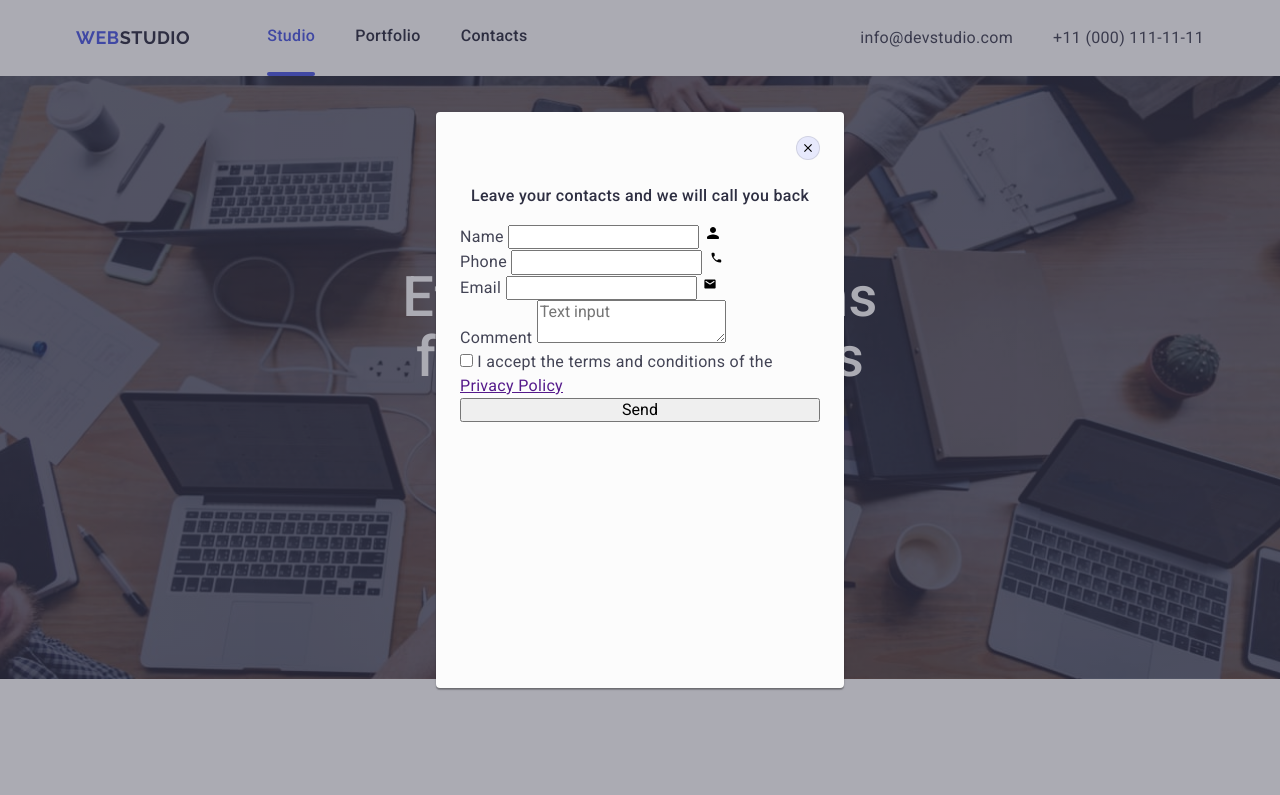
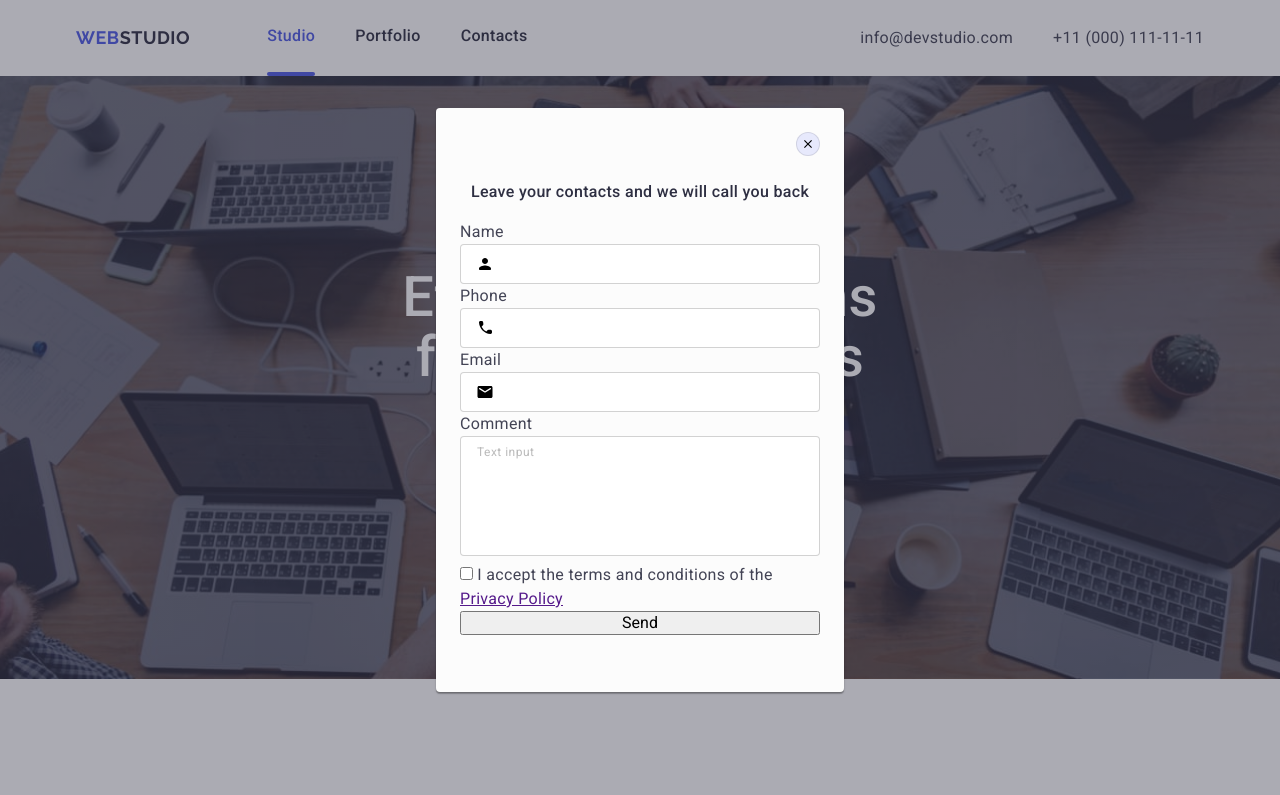
Before and after one commit to Fargai/goit-markup-hw-06, a plain HTML site: page index.html in a window 1280 px wide. Both pictures are taken after a click on the button "Order Service". Shown: the top 795 px of the page. Drawn offline with nearby package versions, Linux system fonts and the light colour scheme.

Commit message:
Add  edit

```diff
--- a/CSS/styless.css
+++ b/CSS/styless.css
@@ -443,7 +443,7 @@ img {
     margin-left: 80px;
 }
 
-.subscribe-footer {
+.subscribe-peage-footer {
     margin-bottom: 16px;
     font-weight: 500;
     font-size: 16px;
@@ -467,6 +467,12 @@ img {
     border-radius: 4px;
     margin-right: 24px;
     padding: 0 0 0 16px;
+}
+.subscribe-input-footer::placeholder {
+    font-weight: 400;
+    font-size: 12px;
+    line-height: 2;
+    letter-spacing: 0.04em;
 }
 .subscribe-btn-footer {
     /* width: 165px;
@@ -645,7 +651,7 @@ img {
     display: flex;
     flex-direction: column;
     width: 408px;
-    height: 576px;
+    height: 584px;
     padding-top: 72px;
     padding-left: 24px;
     padding-right: 24px;
@@ -680,6 +686,63 @@ img {
     letter-spacing: 0.04em;
     color: #8E8F99;
 }
+.modal-wrapper {
+    position: relative;
+}
+.modal-input {
+    width: 100%;
+    height: 40px;
+    border: 1px solid rgba(33, 33, 33, 0.2);
+    border-radius: 4px;
+    padding-left: 38px;
+    color: #000000;
+    font-size: 18px;
+    transition: border-color 250ms cubic-bezier(0.4, 0, 0.2, 1);
+}
+.modal-input:focus {
+    outline: none;
+    border-color: var(--primary-brend-color);
+}
+.modal-input:focus + .modal-icon {
+    fill: var(--primary-brend-color);
+}
+.modal-icon {
+    position: absolute;
+    top: 50%;
+    left: 16px;
+    transform: translateY(-50%);
+    transition: fill 250ms cubic-bezier(0.4, 0, 0.2, 1);
+}
+.modal-input-comment {
+    resize: none;
+    width: 100%;
+    height: 120px;
+    padding: 8px 16px;
+    border: 1px solid rgba(33, 33, 33, 0.2);
+    border-radius: 4px;
+
+    color: #000000;
+    transition: border-color 250ms cubic-bezier(0.4, 0, 0.2, 1);
+}
+
+.modal-input-comment:focus {
+    outline: none;
+    border-color: var(--primary-brend-color);
+}
+.modal-input-comment::placeholder {
+    font-weight: 400;
+    font-size: 12px;
+    line-height: 1.33;
+    letter-spacing: 0.04em;
+    color: rgba(117, 117, 117, 0.5);
+}
+.modal-lable-policy {
+    font-weight: 400;
+    font-size: 12px;
+    line-height: 1.33;
+    letter-spacing: 0.04em;
+    color: #757575;
+}
 .button-close {
     position: absolute;
     top: 24px;
--- a/index.html
+++ b/index.html
@@ -520,7 +520,7 @@
           </ul>
         </div>
         <div class="subscribe-footer-box">
-          <p class="subscribe-footer">Subscribe</p>
+          <p class="subscribe-peage-footer">Subscribe</p>
           <form class="subscribe-form-footer">
             <input
               class="subscribe-input-footer"
@@ -556,44 +556,50 @@
         <form class="modal-form">
           <div>
             <label class="modal-label" for="name">Name</label>
+            <div class="modal-wrapper">
               <input
-              class="modal-input-name"
+                class="modal-input"
                 type="text"
                 name="user_name"
                 id="name"
                 required
                 pattern="[a-zA-Zа-яА-Я]+"
               />
-            <svg class="" width="18" height="18">
+              <svg class="modal-icon" width="18" height="24">
                 <use href="./images/icons.svg#person-black"></use>
               </svg>
             </div>
+          </div>
           <div>
             <label class="modal-label" for="tel">Phone</label>
+            <div class="modal-wrapper">
               <input
-              class="modal-input-tel"
+                class="modal-input"
                 type="tel"
                 name="user_tel"
                 id="tel"
                 required
                 pattern="[0-9+]+"
               />
-            <svg class="" width="18" height="18">
+              <svg class="modal-icon" width="18" height="24">
                 <use href="./images/icons.svg#phone-black"></use>
               </svg>
             </div>
+          </div>
           <div>
             <label class="modal-label" for="email">Email</label>
+            <div class="modal-wrapper">
               <input
-              class="modal-input-email"
+                class="modal-input"
                 type="email"
                 name="user_email"
                 id="email"
                 required
               />
-            <svg class="" width="18" height="18">
+              <svg class="modal-icon" width="18" height="24">
                 <use href="./images/icons.svg#email-black"></use>
               </svg>
+            </div>
           </div>
           <div>
             <label class="modal-label-comment" for="comment">Comment</label>
```
Lines whose indentation alone changed are shown as unchanged.
